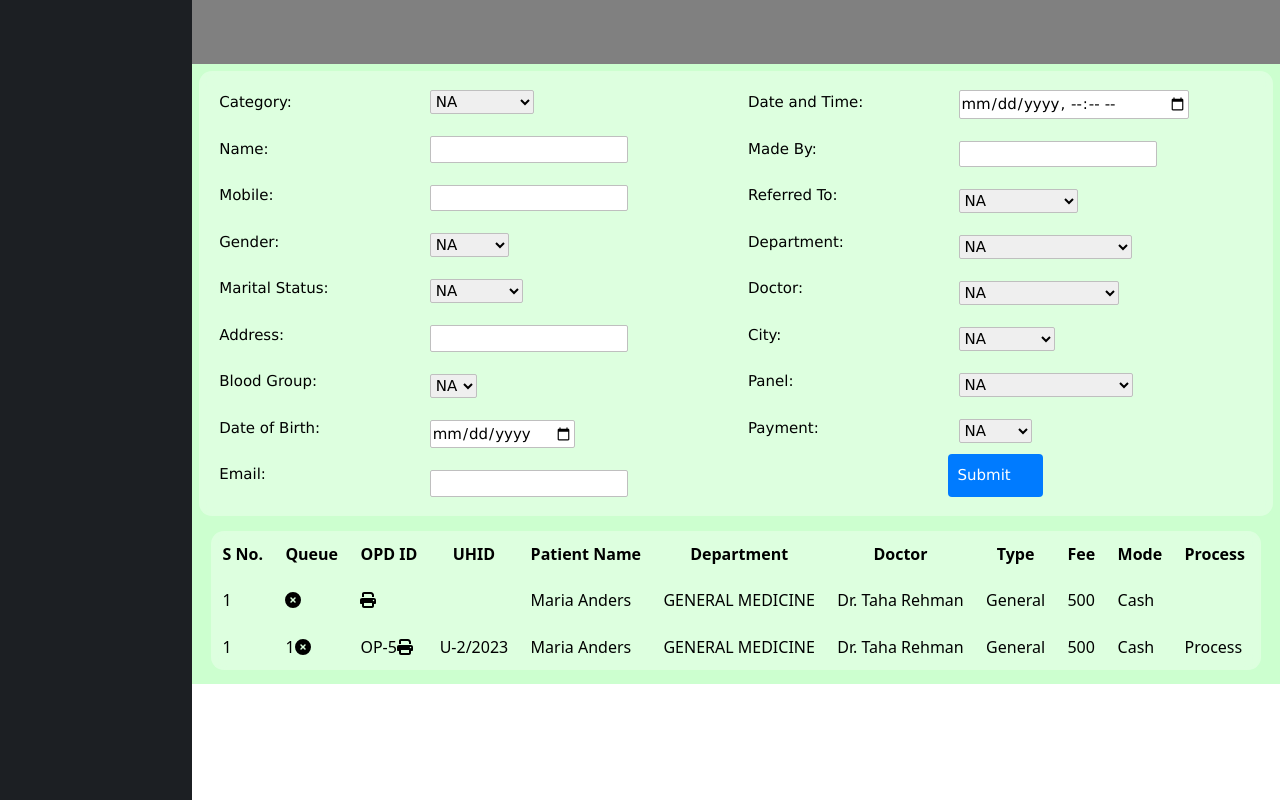
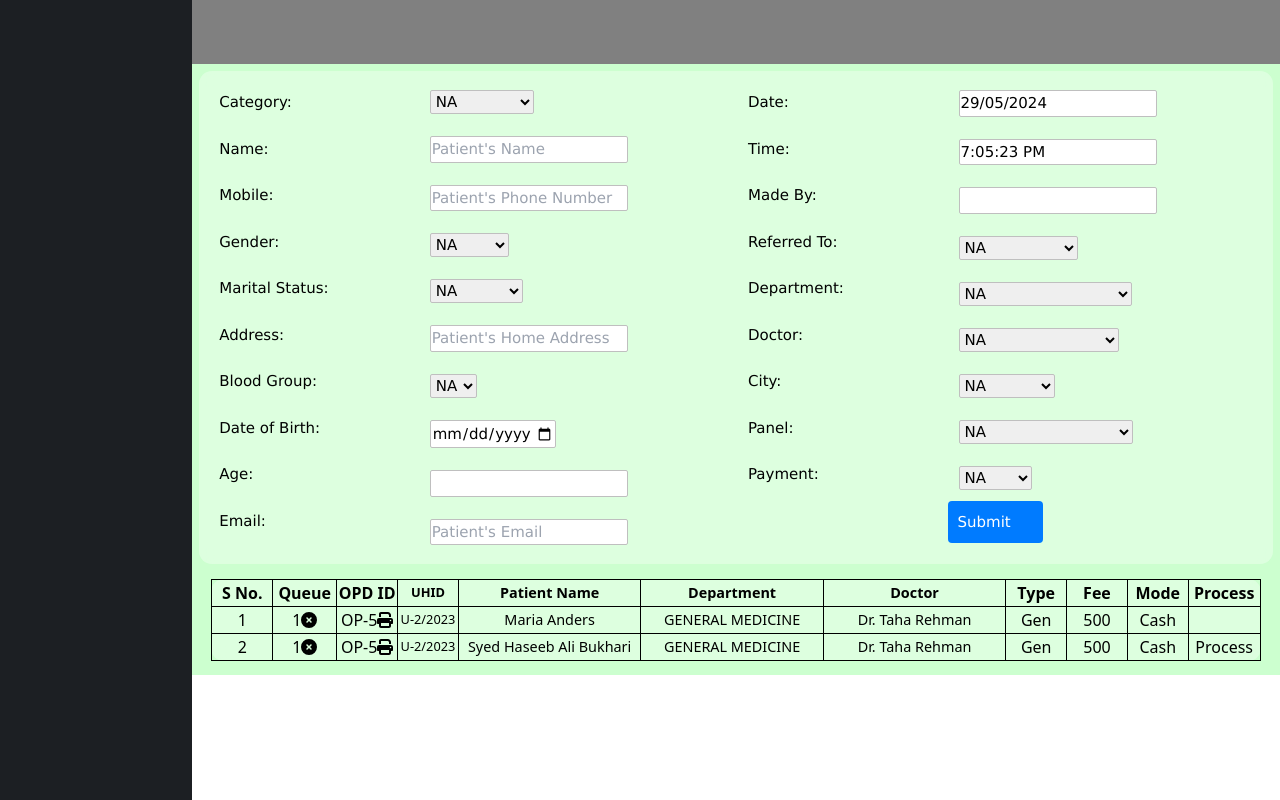
Before and after one commit to haseebali72/HMS, a React (Vite) app in the folder client/: page /dashboard/appointment in a window 1280 px wide. Built offline with nearby package versions, Linux system fonts and the light colour scheme.

Commit message:
Added Age calculator and Date & Time

```diff
--- a/client/package.json
+++ b/client/package.json
@@ -21,6 +21,7 @@
     "react-dom": "^18.2.0",
     "react-hook-form": "^7.51.5",
     "react-icons": "^5.2.1",
+    "react-spinners": "^0.13.8",
     "react-loader-spinner": "^6.1.6",
     "react-pro-sidebar": "^1.1.0",
     "react-redux": "^9.1.2",
--- a/client/src/components/AppointComponents/Form/Form.jsx
+++ b/client/src/components/AppointComponents/Form/Form.jsx
@@ -1,5 +1,5 @@
-import React, { useRef } from 'react'
-import { useForm, useFieldArray } from "react-hook-form"
+    import React, { useRef , useState, useEffect} from 'react'
+    import { useForm,} from "react-hook-form"
     import { DevTool } from "@hookform/devtools"
     import "./form.css"
     import { opdDoctors } from '../../../data/Doctors'
@@ -7,22 +7,64 @@ import { useDispatch } from 'react-redux'
     import { addData } from '../../../redux/slices/appointmentData.slice'
     import { useReactToPrint } from "react-to-print"
     import PrintSlip from '../../AppointmentPrintSlip/PrintSlip'
+    import Loader from '../../Loading/Loader'
+    import { calculateAge } from '../../../utilities/ageCalculator'
 
     const Form = () => {
+        const [loading, setLoading] = useState(false)
         const componentRef = useRef();
         const handlePrint = useReactToPrint({
             content: () => componentRef.current
-    })
+        });
+
         const dispatch = useDispatch();
-    const { register, handleSubmit, formState, control } = useForm();
+        const { register, handleSubmit, formState, control, setValue, watch } = useForm({
+            defaultValues: {
+                date: new Date().toLocaleDateString("en-GB"),
+                time: new Date().toLocaleTimeString(),
+                age : "",
+            }
+        });
+
+        const watchDOB = watch('date_of_birth')
         const { errors } = formState;
 
+        const timeRef = useRef(new Date());
+        const [, setTick] = useState(0);
+
+        // Effects
+
+        useEffect(() => {
+            const interval = setInterval(() => {
+                timeRef.current = new Date();
+                // Update the time field without re-rendering the component
+                setValue('time', timeRef.current.toLocaleTimeString());
+                // Trigger a re-render every minute
+                if (timeRef.current.getSeconds() === 0) {
+                    setTick(tick => tick + 1);
+                }
+            }, 1000);
+
+            return () => clearInterval(interval);
+        }, [setValue]);
+
+        useEffect(()=>{
+            if(watchDOB){
+                const age = calculateAge(watchDOB)
+                const ageWithYears = `${age} Years`
+                setValue('age', ageWithYears)
+            }
+        }, [watchDOB, setValue])
+
         const onSubmit = data => {
+            setLoading(true)
             dispatch(addData(data));
             alert("Data submitted");
             handlePrint();
-    }
+        };
 
+
+        console.log("Haseeb")
         return (
             <>
                 <form onSubmit={handleSubmit(onSubmit)} className='formContainer'>
@@ -35,6 +77,7 @@ const Form = () => {
                         <label htmlFor='address'>Address:</label>
                         <label htmlFor='blood_group'>Blood Group:</label>
                         <label htmlFor='dob'>Date of Birth:</label>
+                        <label htmlFor='age'>Age:</label>
                         <label htmlFor='email'>Email:</label>
                     </div>
 
@@ -63,6 +106,7 @@ const Form = () => {
                         <div>
                             <input
                                 type="text"
+                                placeholder="Patient's Name"
                                 className="fields"
                                 id='name'
                                 {...register("name", {
@@ -79,6 +123,7 @@ const Form = () => {
                             <input
                                 type="text"
                                 id='mobile'
+                                placeholder="Patient's Phone Number"
                                 className="fields"
                                 {...register("mobile_number", {
                                     required: "Patient's Mobile Number Required",
@@ -140,6 +185,7 @@ const Form = () => {
                         <div>
                             <input
                                 type="text"
+                                placeholder="Patient's Home Address"
                                 id='address'
                                 className="fields"
                                 {...register("address", {
@@ -177,6 +223,7 @@ const Form = () => {
                             <input
                                 type="date"
                                 className="fields"
+                                max={new Date().toISOString().split("T")[0]}
                                 id='dob'
                                 {...register("date_of_birth", {
                                     required: "Date of Birth Required",
@@ -188,10 +235,23 @@ const Form = () => {
                             </p>
                         </div>
 
+                        {/* Age */}
+
+                        <div>
+                            <input
+                                type="text"
+                                className="fields"
+                                id='dob'
+                                readOnly
+                                {...register("age")}
+                            />
+                        </div>
+
                         {/* Email */}
                         <div>
                             <input
                                 id='email'
+                                placeholder="Patient's Email"
                                 type="email"
                                 className="fields"
                                 {...register("email", {
@@ -209,7 +269,8 @@ const Form = () => {
                     </div>
 
                     <div className='labelsdivTwo'>
-                    <label htmlFor='datetime'>Date and Time: </label>
+                        <label htmlFor='date'>Date: </label>
+                        <label htmlFor='time'>Time: </label>
                         <label htmlFor='user'>Made By:</label>
                         <label htmlFor='reffer'>Referred To: </label>
                         <label htmlFor='department'>Department:</label>
@@ -220,15 +281,29 @@ const Form = () => {
                     </div>
 
                     <div className='fieldsdivTwo'>
-                    {/* Date and Time */}
+                        {/* Date */}
                         <div>
                             <input
-                            type="datetime-local"
-                            id='datetime'
+                                type="text"
+                                id='date'
                                 className='fields'
-                            {...register("datetime", {
-                                required: "Date and Time Required"
-                            })}
+                                readOnly
+                                {...register("date")}
+
+                            />
+                            <p className={errors.date ? "error" : "hidden"}>
+                                {errors.date?.message}
+                            </p>
+                        </div>
+
+                        {/* Time */}
+                        <div>
+                            <input
+                                type="text"
+                                id='time'
+                                className='fields'
+                                readOnly
+                                {...register("time")}
                             />
                             <p className={errors.datetime ? "error" : "hidden"}>
                                 {errors.datetime?.message}
@@ -380,11 +455,12 @@ const Form = () => {
                     </div>
                 </form>
 
+                {loading ? <Loader/> : null}
                 <div style={{ display: 'none' }}>
                     <PrintSlip ref={componentRef} />
                 </div>
 
-            <DevTool control={control} />
+                {/* <DevTool control={control} /> */}
             </>
         )
     }
--- a/client/src/components/AppointComponents/Table/Table.css
+++ b/client/src/components/AppointComponents/Table/Table.css
@@ -1,84 +1,74 @@
-/* Table.css */
-
-/* table {
-  width: 100%;
-  border-collapse: collapse;
-  text-align: left;
+table, th, td{
+  border: 1px solid black;
+  border-radius: 2px;
 }
 
-th, td {
-  padding: 12px ;
-  border: 1px solid #ddd;
+.patientName{
+  width: 15%;
+  text-align: center;
+  font-size: 90%;
 }
 
-thead tr {
-  background-color: #f2f2f2;
-  color: #333;
-  text-align: left;
-  font-weight: bold;
-  font-size: .9em;
+.depart{
+  width: 15%;
+  text-align: center;
+  font-size: 90%;
 }
 
-tbody tr {
-  border-bottom: 1px solid #ddd;
-  font-size: .8em;
+.doc{
+  width: 15%;
+  text-align: center;
+  font-size: 90%;
 }
 
-tbody tr:nth-of-type(even) {
-  background-color: #f9f9f9;
+.sNumber{
+  width: 5%;
+  text-align: center;
 }
 
-tbody tr:hover {
-  background-color: #f1f1f1;
+.queueNo{
+  width: 5%;
+  text-align: center;
 }
 
-button {
-  margin-left: 10px;
-  padding: 5px 10px;
-  border: none;
-  border-radius: 3px;
-  cursor: pointer;
-  background-color: #4CAF50;
-  color: white;
-  font-size: 14px;
-  transition: background-color 0.3s ease;
+.opdId{
+  width: 5%;
+  text-align: center;
 }
 
-button:hover {
-  background-color: #45a049;
+.UHID{
+  width: 5%;
+  text-align: center;
+  font-size: 80%  ;
 }
 
-@media (max-width: 768px) {
-  table, thead, tbody, th, td, tr {
-    display: block;
-  }
+.type{
+  width: 5%;
+  text-align: center;
+}
 
-  thead tr {
-    display: none;
-  }
+.fee{
+  width: 5%;
+  text-align: center;
+}
 
-  tr {
-    margin-bottom: 15px;
-  }
+.paymentMethod{
+  width: 5%;
+  text-align: center;
+}
 
-  td {
-    padding: 10px;
-    text-align: right;
-    position: relative;
-  }
-
-  td::before {
-    content: attr(data-label);
-    position: absolute;
-    left: 0;
-    width: 50%;
-    padding-left: 15px;
-    font-weight: bold;
-    text-align: left;
-  }
-} */
-
-
-table, th, td{
-  padding: .7em;
+.process{
+  width: 5%;
+  text-align: center;
 }
+/* <th className='sNumber'>S No.</th>
+<th className='queueNo'>Queue</th>
+<th className='opdId'>OPD ID</th>
+<th className='UHID'>UHID</th>
+<th className='patientName'>Patient Name</th>
+<th className='depart'>Department</th>
+<th className='doc'>Doctor</th>
+<th className='type'>Type</th>
+<th className='fee'>Fee</th>
+<th className='paymentMethod'>Mode</th>
+<th className='process'>Process</th> */
--- a/client/src/components/AppointComponents/Table/Table.jsx
+++ b/client/src/components/AppointComponents/Table/Table.jsx
@@ -18,33 +18,33 @@ const Table = () => {
             <table>
                 <thead>
                     <tr>
-                        <th>S No.</th>
-                        <th>Queue</th>
-                        <th>OPD ID</th>
-                        <th>UHID</th>
-                        <th>Patient Name</th>
-                        <th>Department</th>
-                        <th>Doctor</th>
-                        <th>Type</th>
-                        <th>Fee</th>
-                        <th>Mode</th>
-                        <th>Process</th>
+                        <th className='sNumber'>S No.</th>
+                        <th className='queueNo'>Queue</th>
+                        <th className='opdId'>OPD ID</th>
+                        <th className='UHID'>UHID</th>
+                        <th className='patientName'>Patient Name</th>
+                        <th className='depart'>Department</th>
+                        <th className='doc'>Doctor</th>
+                        <th className='type'>Type</th>
+                        <th className='fee'>Fee</th>
+                        <th className='paymentMethod'>Mode</th>
+                        <th className='process'>Process</th>
                     </tr>
                 </thead>
                 <tbody>
                     {tableInfo.map((info) => (
                         <tr key={info.s_number}>
-                            <td>{info.s_number}</td>
-                            <td>{info.queueNo}<button onClick={onRefundIssue}><FontAwesomeIcon icon={faCircleXmark}/></button></td>
-                            <td>{info.opdId}<button onClick={appointmentSlipGenerator}><FontAwesomeIcon icon={faPrint}/></button></td>
-                            <td>{info.UHID}</td>
-                            <td>{info.patient_name}</td>
-                            <td>{info.Department}</td>
-                            <td>{info.Doctor}</td>
-                            <td>{info.Type}</td>
-                            <td>{info.Fee}</td>
-                            <td>{info.payment_mode}</td>
-                            <td>{info.Process}</td>
+                            <td className='sNumber'>{info.s_number}</td>
+                            <td className='queueNo'>{info.queueNo}<button onClick={onRefundIssue}><FontAwesomeIcon icon={faCircleXmark}/></button></td>
+                            <td className='opdId'>{info.opdId}<button onClick={appointmentSlipGenerator}><FontAwesomeIcon icon={faPrint}/></button></td>
+                            <td className='UHID'>{info.UHID}</td>
+                            <td className='patientName'>{info.patient_name}</td>
+                            <td className='depart'>{info.Department}</td>
+                            <td className='doc'>{info.Doctor}</td>
+                            <td className='type'>{info.Type}</td>
+                            <td className='fee'>{info.Fee}</td>
+                            <td className='paymentMethod'>{info.payment_mode}</td>
+                            <td className='process'>{info.Process}</td>
                         </tr>
                     ))}
                 </tbody>
--- a/client/src/components/AppointmentPrintSlip/PrintSlip.jsx
+++ b/client/src/components/AppointmentPrintSlip/PrintSlip.jsx
@@ -13,7 +13,7 @@ const PrintSlip = forwardRef((props, ref) => {
 
         <div className='header'>
           <div className='headerOne'>
-            <h1>Date : 12/8/2024</h1>
+            <h1>Date : {data?.date}</h1>
           </div>
           <div className='headerTwo'>
             <img src={Logo} style={{ width: "100px", height: "100px" }}></img>
@@ -21,7 +21,7 @@ const PrintSlip = forwardRef((props, ref) => {
             <h1>Appointment Slip</h1>
           </div>
           <div className='headerThree'>
-            <h1>Time : 02:00:00 PM</h1>
+            <h1>Time : {data?.time}</h1>
           </div>
         </div>
 
--- /dev/null
+++ b/client/src/components/Loading/Loader.jsx
@@ -0,0 +1,11 @@
+import { PulseLoader } from "react-spinners";
+
+const Loader = () => {
+  return (
+    <div className="flex justify-center items-center h-screen">
+      <PulseLoader color="#008cff" />
+    </div>
+  );
+};
+
+export default Loader;
--- a/client/src/data/appointmentTable.js
+++ b/client/src/data/appointmentTable.js
@@ -1,22 +1,26 @@
 export const tableInfo = [
     {
+      opdId: "OP-5",
+      queueNo: 1,
       s_number: 1,
       patient_name: "Maria Anders",
       Department: "GENERAL MEDICINE",
       Doctor: "Dr. Taha Rehman",
-      Type: "General",
+      Type: "Gen",
       Fee: 500,
       payment_mode: "Cash",
+      UHID: "U-2/2023",
+
     },
     {
-        s_number: 1,
+        s_number: 2,
         queueNo: 1,
         opdId: "OP-5",
         UHID: "U-2/2023",
-        patient_name: "Maria Anders",
+        patient_name: "Syed Haseeb Ali Bukhari",
         Department: "GENERAL MEDICINE",
         Doctor: "Dr. Taha Rehman",
-        Type: "General",
+        Type: "Gen",
         Fee: 500,
         payment_mode: "Cash",
         Process: "Process"
--- /dev/null
+++ b/client/src/utilities/ageCalculator.js
@@ -0,0 +1,22 @@
+export function calculateAge(birthDate) {
+    // Parse the input birth date
+    const birth = new Date(birthDate);
+    if (isNaN(birth)) {
+        throw new Error('Invalid date format. Please use a valid date format.');
+    }
+
+    // Get the current date
+    const today = new Date();
+
+    // Calculate age
+    let age = today.getFullYear() - birth.getFullYear();
+    const monthDifference = today.getMonth() - birth.getMonth();
+    const dayDifference = today.getDate() - birth.getDate();
+
+    // Adjust the age if the birthdate hasn't occurred yet this year
+    if (monthDifference < 0 || (monthDifference === 0 && dayDifference < 0)) {
+        age--;
+    }
+
+    return age;
+}
```
Also changed, not shown: 1 other file (tests, documents, lock files or other folders). Lines whose indentation alone changed are shown as unchanged.
